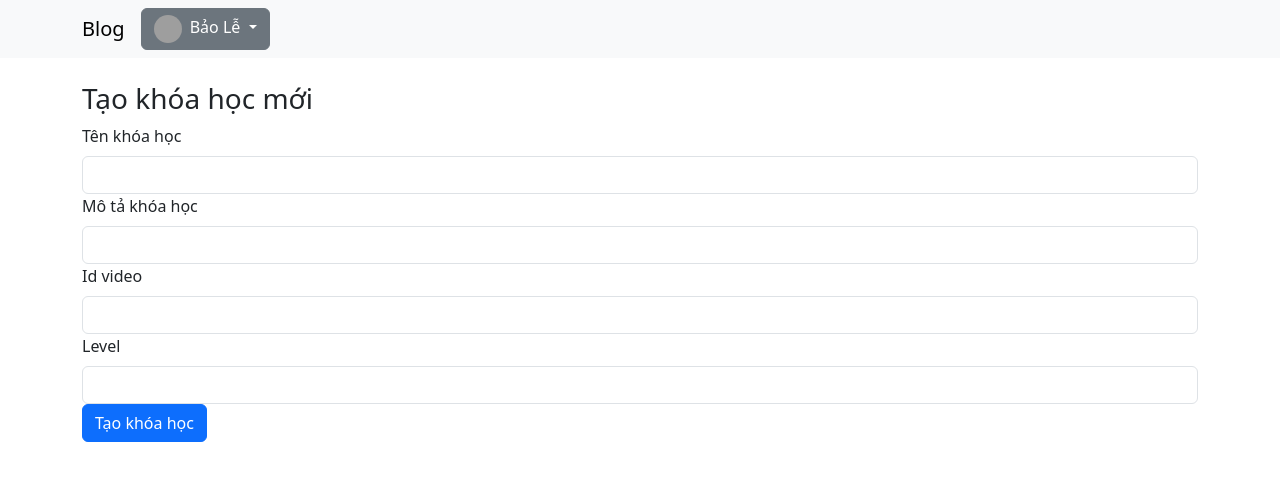
After one commit to baroleex04/nodejs_blog, a Node server app: page /courses/create in a window 1280 px wide. The commit adds this page. Shown: the top 481 px of the page. Run offline with Node 20, Linux system fonts and the light colour scheme; style sheets or scripts are compiled from the project's sources; some libraries are stand-ins or nearby versions; grey boxes are pictures that could not be loaded.

Commit message:
Update course

```diff
--- a/package.json
+++ b/package.json
@@ -33,7 +33,9 @@
   "dependencies": {
     "express": "^4.18.2",
     "express-handlebars": "^7.1.2",
+    "method-override": "^3.0.0",
     "mongoose": "^8.2.1",
+    "mongoose-slug-generator": "^1.0.4",
     "node-sass": "^9.0.0"
   },
   "devDependencies": {
--- /dev/null
+++ b/src/app/controllers/CourseController.js
@@ -0,0 +1,50 @@
+const Course = require('../models/Course');
+const { multipleMongooseToObject, mongooseToObject } = require('../../util/mongoose');
+
+class CourseController {
+    // [GET] /courses/create
+    create(req, res, next) {
+        res.render('courses/create');
+    }
+
+    // [GET] /courses/:slug
+    show(req, res, next) {
+        Course.findOne({slug: req.params.slug})
+            .then(course =>
+                res.render('courses/show', { course: mongooseToObject(course)
+            }))
+            .catch(next);
+    }
+
+    // [GET] /courses/:id/edit
+    edit(req, res, next) {
+        Course.findById(req.params.id)
+            .then(course =>
+                res.render('courses/edit', { course: mongooseToObject(course)
+            }))
+            .catch(next)
+    }
+
+    // [PUT] /courses/:id
+    update(req, res, next) {
+        Course.updateOne({_id: req.params.id}, req.body)
+            .then(() => res.redirect('/me/stored/courses'))
+            .catch(next)
+    }
+
+    // [POST] /courses/STORE
+    async store(req, res, next) {
+        const formData = req.body;
+        formData.image = `https://img.youtube.com/vi/${req.body.videoId}/sddefault.jpg`;
+        const course = new Course(formData);
+        await course.save()
+            .then(res.redirect('/'))
+            .catch(error => {
+
+            })
+    }
+}
+
+// GET, POST, PUT, PATCH, DELETE, OPTIONS, HEAD
+
+module.exports = new CourseController();
--- a/src/index.js
+++ b/src/index.js
@@ -1,6 +1,7 @@
 const path = require('path');
 const express = require('express');
 const morgan = require('morgan');
+const methodOverride = require('method-override');
 const { engine } = require('express-handlebars');
 const app = express();
 const port = 3000;
@@ -19,6 +20,8 @@ app.use(
     }),
 );
 app.use(express.json());
+
+app.use(methodOverride('_method'));
 // HTTP logger
 // app.use(morgan("combined"));
 
@@ -27,6 +30,9 @@ app.engine(
     'hbs',
     engine({
         extname: '.hbs',
+        helpers: {
+            sum: (a, b) => a + b,
+        }
     }),
 );
 app.set(
--- a/src/resources/scss/app.scss
+++ b/src/resources/scss/app.scss
@@ -4,3 +4,10 @@
     margin-top: 16px;
     margin-bottom: 16px;
 }
+
+.user-avatar {
+    width: 28px;
+    height: 28px;
+    border-radius: 50%;
+    margin-right: 4px;
+}
--- /dev/null
+++ b/src/resources/views/courses/create.hbs
@@ -0,0 +1,23 @@
+<div class="mt-4">
+    <h3>Tạo khóa học mới</h3>
+
+    <form method="post" action="/courses/store">
+        <div class="form-group">
+            <label for="name" class="form-label">Tên khóa học</label>
+            <input type="text" class="form-control" id="name" name="name">
+        </div>
+        <div class="form-group">
+            <label for="description" class="form-label">Mô tả khóa học</label>
+            <input type="text" class="form-control" id="description" name="description">
+        </div>
+        <div class="form-group">
+            <label for="videoId" class="form-label">Id video</label>
+            <input type="text" class="form-control" id="videoId" name="videoId">
+        </div>
+        <div class="form-group">
+            <label for="level" class="form-label">Level</label>
+            <input type="text" class="form-control" id="level" name="level">
+        </div>
+        <button type="submit" class="btn btn-primary">Tạo khóa học</button>
+    </form>
+</div>
--- a/src/resources/views/partials/header.hbs
+++ b/src/resources/views/partials/header.hbs
@@ -1,18 +1,27 @@
-<nav class="navbar navbar-expand-lg bg-body-dark">
-  <div class="container-fluid">
-    <a class="navbar-brand" href="#">Blog</a>
-    <button class="navbar-toggler" type="button" data-bs-toggle="collapse" data-bs-target="#navbarNav" aria-controls="navbarNav" aria-expanded="false" aria-label="Toggle navigation">
+<nav class="navbar navbar-expand-lg bg-body-tertiary">
+  <div class="container">
+    <a class="navbar-brand" href="/">Blog</a>
+    <button class="navbar-toggler" type="button" data-bs-toggle="collapse" data-bs-target="#navbarNav"
+      aria-controls="navbarNav" aria-expanded="false" aria-label="Toggle navigation">
       <span class="navbar-toggler-icon"></span>
     </button>
     <div class="collapse navbar-collapse" id="navbarNav">
-      <ul class="navbar-nav">
-        <li class="nav-item">
-          <a class="nav-link active" aria-current="page" href="#">Home</a>
-        </li>
-        <li class="nav-item">
-          <a class="nav-link" href="#">Link</a>
-        </li>
-      </ul>
+      <div class="dropdown ml">
+        <button class="btn btn-secondary dropdown-toggle" type="button" data-bs-toggle="dropdown" aria-expanded="false">
+          <img
+            src="https://scontent.fsgn2-7.fna.fbcdn.net/v/t39.30808-1/337416502_3101502740158128_8860411764221848378_n.jpg?stp=dst-jpg_s320x320&_nc_cat=108&ccb=1-7&_nc_sid=5f2048&_nc_ohc=QNHH2DyqLWUAX9zCkik&_nc_ht=scontent.fsgn2-7.fna&oh=00_AfBAtuEjMSFsIKj_Y0dgMUNwObpSy6nWamm4gPwXJgCjsw&oe=65F087C8"
+            alt="avatar" class="user-avatar">
+          Bảo Lễ
+        </button>
+        <ul class="dropdown-menu">
+          <li><a class="dropdown-item" href="/courses/create">Đăng ký khóa học</a></li>
+          <div class="dropdown-divider"></div>
+          <li><a class="dropdown-item" href="/me/stored/courses">Khóa học của tôi</a></li>
+          <li><a class="dropdown-item" href="/me/stored/news">Bài viết của tôi</a></li>
+          <div class="dropdown-divider"></div>
+          <li><a class="dropdown-item" href="#">Đăng xuất</a></li>
+        </ul>
+      </div>
     </div>
   </div>
 </nav>
--- a/src/routes/index.js
+++ b/src/routes/index.js
@@ -1,8 +1,12 @@
 const newsRouter = require('./news');
 const siteRouter = require('./site');
+const coursesRouter = require('./courses');
+const meRouter = require('./me');
 
 function route(app) {
     app.use('/news', newsRouter);
+    app.use('/courses', coursesRouter);
+    app.use('/me', meRouter);
     app.use('/', siteRouter);
 }
 
```
Also changed, not shown: src/app/controllers/MeController.js (added, +15 -0 lines), src/app/models/Course.js (+11 -4 lines), src/config/db/index.js (+4 -7 lines), src/resources/views/courses/edit.hbs (added, +23 -0 lines), src/resources/views/courses/show.hbs (added, +16 -0 lines), src/resources/views/home.hbs (+6 -2 lines), src/resources/views/me/store-courses.hbs (added, +28 -0 lines), src/routes/courses.js (added, +12 -0 lines), src/routes/me.js (added, +8 -0 lines), 1 other file.
